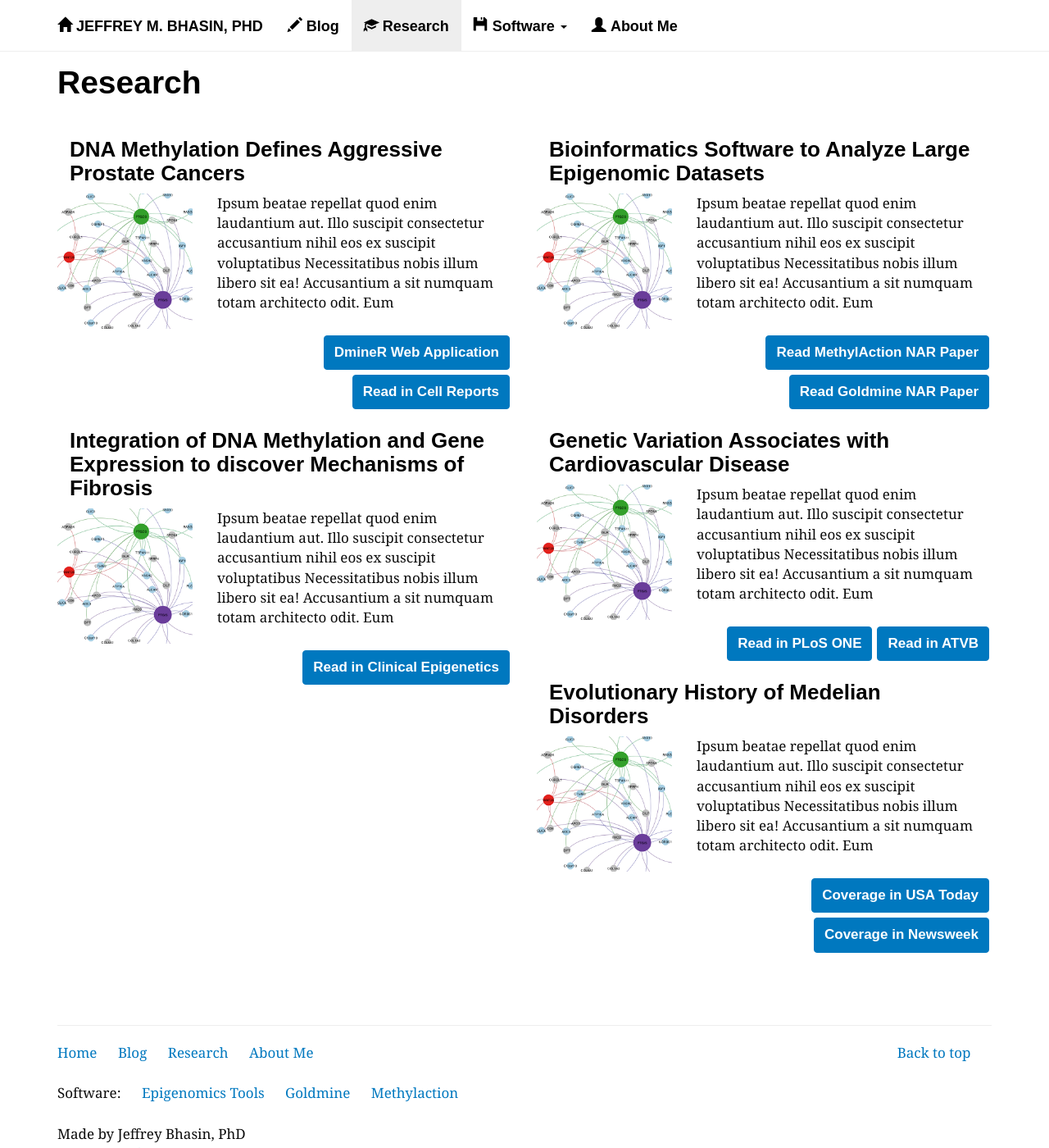
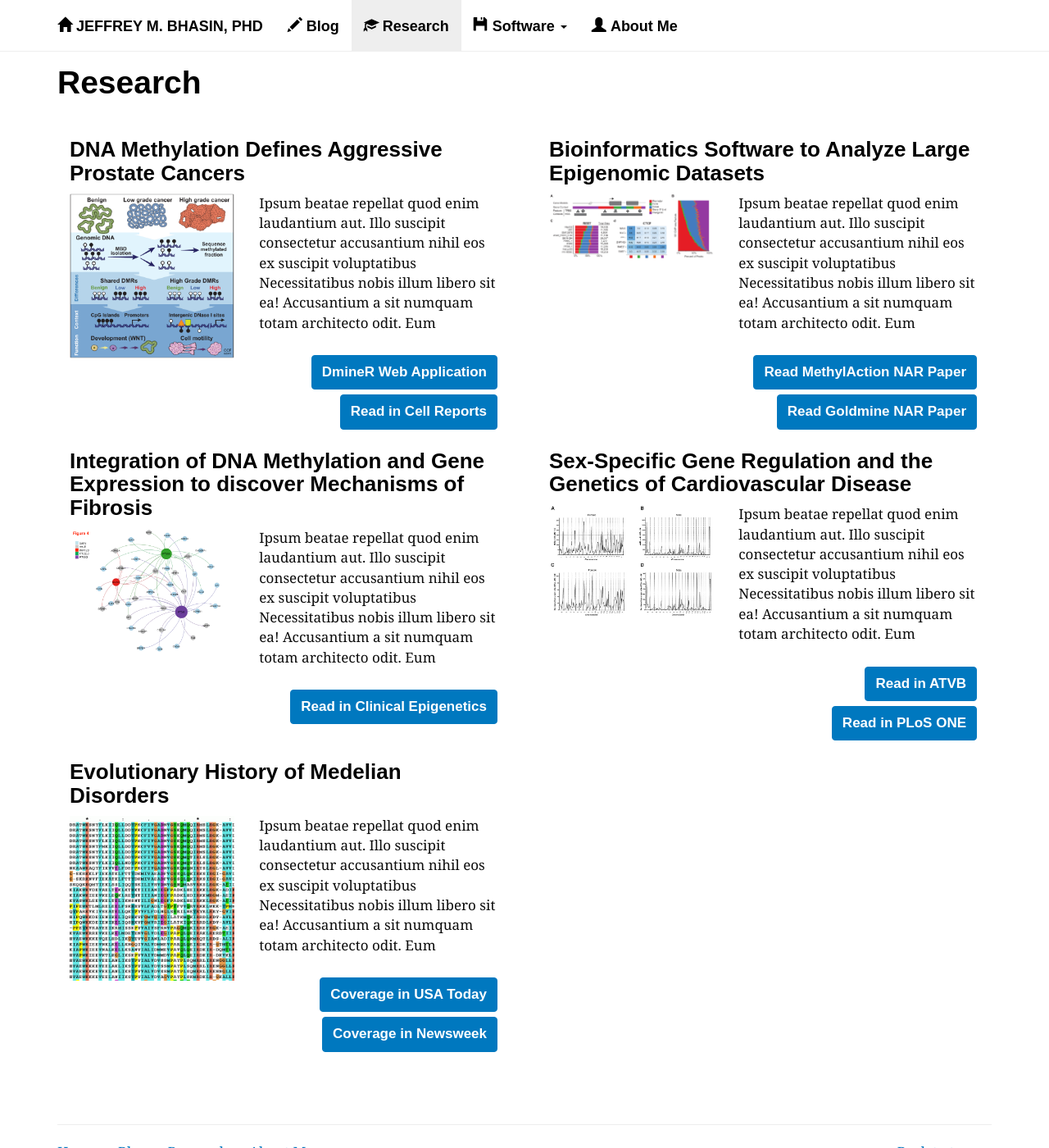
Before and after one commit to jeffbhasin/jeffbhasin.github.io, a Jekyll site: the page built from research/index.html, in a window 1280 px wide and 1400 px high. Shown: the whole window at 82% size. Built offline with Jekyll 4.4.1, drawn with Linux system fonts in a browser that asks for light colours; nearby versions of some CDN libraries; some web fonts are replaced; some of the changed text lies outside the part shown.

Commit message:
Add images to research section

```diff
--- a/_includes/footer.html
+++ b/_includes/footer.html
@@ -31,7 +31,7 @@
 <li><a href="http://www.github.com/jeffbhasin" target="_blank">GitHub</a></li>
 </ul>
 
-            <p>Goldmine and MethylAction were developed by the author while in the <a href="http://www.lerner.ccf.org/molecmed/phd/" target="_blank">Molecular Medicine PhD Program</a> at the <a href="http://www.lerner.ccf.org/gmi/" target="_blank">Cleveland Clinic Genomic Medicine Institute</a>, <a href="http://www.lerner.ccf.org/gmi/ting/" target="_blank">Ting Lab</a>. Web page theme from <a href="http://bootswatch.com/">Bootswatch</a>, based on <a href="http://getbootstrap.com" target="_blank" rel="nofollow">Bootstrap</a>. Web fonts from <a href="http://www.google.com/webfonts" target="_blank" rel="nofollow">Google</a>. Icons from <a href="https://github.com/toastal/flattr-icons" target="_blank">flattr</a>. Image viewer is <a href="http://lokeshdhakar.com/projects/lightbox2/" target="_blank">lightbox2</a>.</p>
+            <p>Goldmine and MethylAction were developed by the author while in the Cleveland Clinic Lerner College of Medicine's <a href="http://www.lerner.ccf.org/molecmed/phd/" target="_blank">Molecular Medicine PhD Program</a> in the <a href="http://www.lerner.ccf.org/gmi/ting/" target="_blank">Ting Lab</a> within the <a href="http://www.lerner.ccf.org/gmi/" target="_blank">Cleveland Clinic Genomic Medicine Institute</a>. Web page theme from <a href="http://bootswatch.com/">Bootswatch</a>, based on <a href="http://getbootstrap.com" target="_blank" rel="nofollow">Bootstrap</a>. Web fonts from <a href="http://www.google.com/webfonts" target="_blank" rel="nofollow">Google</a>. Icons from <a href="https://github.com/toastal/flattr-icons" target="_blank">flattr</a>. Image viewer is <a href="http://lokeshdhakar.com/projects/lightbox2/" target="_blank">lightbox2</a>.</p>
 
           </div>
         </div>
--- a/about/index.html
+++ b/about/index.html
@@ -8,7 +8,8 @@ title: "About Me"
 <div class="row">
 	<div class="col-xs-12"><h3>My mission is to perform interdisciplinary research & development using molecular medicine, bioinformatics, and data science to create technologies that improve human health.</h3></div>
 
-	<div class="col-sm-9"><p class="text-justify">Inspired by the exciting collaborations among computer programmers and biologists to analyze the data from the Human Genome Project, I started my research journey with an award-winning science project in high school mentored by genomics pioneer Dr. Mark D. Adams. Thereafter, I continued research into genomics at the Cleveland Clinic, and eventually completed a PhD there with a focus on Epigenomics and Next Generation Sequencing. Learn more and read my publications on the <a href="/research">research</a> page. Currently, I work as the bioinformatics and data science leader at a major biotechnology company.</p><p class="text-justify">If my mission resonates with you, please contact me at <script type="text/javascript">eval(unescape("%70%73%75%77%67%34%39%3d%5b%27%25%36%33%25%36%66%25%36%65%25%37%34%25%36%31%25%36%33%25%37%34%27%2c%5b%27%25%36%33%25%36%66%25%36%64%27%2c%27%25%36%61%25%36%35%25%36%36%25%36%36%25%36%32%25%36%39%25%36%66%27%5d%2e%72%65%76%65%72%73%65%28%29%2e%6a%6f%69%6e%28%27%2e%27%29%5d%2e%6a%6f%69%6e%28%27%40%27%29%3b%71%62%75%75%74%31%35%3d%75%6e%65%73%63%61%70%65%28%70%73%75%77%67%34%39%29%3b%64%6f%63%75%6d%65%6e%74%2e%77%72%69%74%65%28%71%62%75%75%74%31%35%2e%6c%69%6e%6b%28%27%6d%61%69%27%2b%27%6c%74%6f%3a%27%2b%70%73%75%77%67%34%39%29%29%3b"));</script> to discuss how we could collaborate!</p></div>
+	<div class="col-sm-9"><p class="text-justify">Inspired by the exciting collaborations between computer programmers and biologists who analyzed the data from the Human Genome Project, I started my research journey in high school, completing an <a href="/research/#isef">award-winning science project</a>, mentored by genomics pioneer Dr. Mark D. Adams. I continued pursuing research in Genomics at Cleveland Clinic and completed a PhD there, focused on Epigenomics and Next Generation Sequencing. (Learn more and read my publications on the <a href="/research">research</a> page.) Currently, I work as the bioinformatics and data science leader at a major biotechnology company.</p>
+<p class="text-justify">If my mission resonates with you, please contact me at <script type="text/javascript">eval(unescape("%70%73%75%77%67%34%39%3d%5b%27%25%36%33%25%36%66%25%36%65%25%37%34%25%36%31%25%36%33%25%37%34%27%2c%5b%27%25%36%33%25%36%66%25%36%64%27%2c%27%25%36%61%25%36%35%25%36%36%25%36%36%25%36%32%25%36%39%25%36%66%27%5d%2e%72%65%76%65%72%73%65%28%29%2e%6a%6f%69%6e%28%27%2e%27%29%5d%2e%6a%6f%69%6e%28%27%40%27%29%3b%71%62%75%75%74%31%35%3d%75%6e%65%73%63%61%70%65%28%70%73%75%77%67%34%39%29%3b%64%6f%63%75%6d%65%6e%74%2e%77%72%69%74%65%28%71%62%75%75%74%31%35%2e%6c%69%6e%6b%28%27%6d%61%69%27%2b%27%6c%74%6f%3a%27%2b%70%73%75%77%67%34%39%29%29%3b"));</script> to discuss how we could collaborate!</p></div>
 
 	<div class="col-sm-3"><img src="/assets/img/jeff.jpg" class="img-responsive img-rounded" width=250 height=250><br><a href="https://www.linkedin.com/in/jeffrey-bhasin" target="_blank" class="btn btn-default center">Add Me on LinkedIn</a></div>
 </div>
--- a/assets/css/custom.css
+++ b/assets/css/custom.css
@@ -102,3 +102,11 @@ h1 {
 .research .btn {
 	margin: 3px;
 }
+
+
+/* Keep navbar from overlapping # anchors */
+.anch {
+    padding-top: 60px;
+    margin-top: -60px;
+    text-decoration: none !important;
+}
--- a/index.html
+++ b/index.html
@@ -5,7 +5,7 @@ title: "Website of Jeffrey M. Bhasin, PhD"
 
 <div class="row">
 	<div class="col-xs-12">
-		<h3>Welcome! I am Jeffrey Bhasin, a scientist who employs molecular medicine, bioinformatics, and data science towards the improvement of human health</h3>
+		<h3>Welcome! I am Jeffrey Bhasin, a scientist who employs molecular medicine, bioinformatics, and data science towards the improvement of human health.</h3>
 	</div>
 	<div class="col-sm-4 pull-right">
 		<a href="/about" class="btn btn-default">Learn More About My Mission</a>
@@ -18,7 +18,7 @@ title: "Website of Jeffrey M. Bhasin, PhD"
 <div class="row">
 	<div class="col-xs-3 caption-cell">
 		<div class="thumbnail">
-			<a href="/research" class="">
+			<a href="/research/#prostatecancer" class="">
 				<div class="caption">
 				     <h4 class="caption-header">DNA Methylation in Aggressive Prostate Cancer</h4>
 				     <p>Click to learn more about this research</p>
@@ -42,7 +42,7 @@ title: "Website of Jeffrey M. Bhasin, PhD"
 
 	<div class="col-xs-3 caption-cell">
 		<div class="thumbnail">
-			<a href="/research" class="">
+			<a href="/research/#fibrosis" class="">
 				<div class="caption">
 				     <h4 class="caption-header">Network Analysis of DNA Methylation in Fibrosis</h4>
 				     <p>Click to learn more about this study</p>
--- a/research/index.html
+++ b/research/index.html
@@ -12,61 +12,55 @@ title: "Research"
 
 
 <!-- Start Section -->
+
 <div class="col-md-6">
-<div class="col-xs-12"><h3>DNA Methylation Defines Aggressive Prostate Cancers</h3></div>
+<div class="col-xs-12"><a name="prostatecancer" class="anch"><h3>DNA Methylation Defines Aggressive Prostate Cancers</h3></a></div>
 
 
-		<div class="row">
-			<div class="col-sm-4"><img class="img-responsive img-rounded" src="/assets/img/home-tile-fibrosis.png" alt="" width=200 height=200></div>
-			<div class="col-sm-8">Ipsum beatae repellat quod enim laudantium aut. Illo suscipit consectetur accusantium nihil eos ex suscipit voluptatibus Necessitatibus nobis illum libero sit ea! Accusantium a sit numquam totam architecto odit. Eum<br><br><a class="btn btn-default pull-right" href="http://dminer.lerner.ccf.org/" target="_blank">DmineR Web Application</a><a class="btn btn-default pull-right" href="http://www.cell.com/cell-reports/fulltext/S2211-1247(15)01286-3" target="_blank">Read in Cell Reports</a></div>
-		</div>
+			<div class="col-sm-5"><a href="/assets/img/research-prostate.png" data-lightbox="image-cellrep" data-title="The graphical abstract for our paper on prostate cancer in Cell Reports. Read the paper for more information."><img src="/assets/img/research-prostate.png" alt="" class="img-responsive" width="350"></a></div>
+			<div class="col-sm-7">Ipsum beatae repellat quod enim laudantium aut. Illo suscipit consectetur accusantium nihil eos ex suscipit voluptatibus Necessitatibus nobis illum libero sit ea! Accusantium a sit numquam totam architecto odit. Eum<br><br><a class="btn btn-default pull-right" href="http://dminer.lerner.ccf.org/" target="_blank">DmineR Web Application</a><a class="btn btn-default pull-right" href="http://www.cell.com/cell-reports/fulltext/S2211-1247(15)01286-3" target="_blank">Read in Cell Reports</a></div>
+</div>
+<!-- End Section -->
+
+<!-- Start Section -->
+
+<div class="col-md-6">
+<div class="col-xs-12"><a name="bioinformatics" class="anch"><h3>Bioinformatics Software to Analyze Large Epigenomic Datasets</h3></a></div>
+
+
+			<div class="col-sm-5">
+<a href="/assets/img/research-gm.png" data-lightbox="image-gm" data-title="The first figure from our paper about the Goldmine package. It shows how the tool can integrate large sets of genomic data. Read the paper for more information."><img src="/assets/img/research-gm.png" alt="" class="img-responsive" width="350"></a></div>
+			<div class="col-sm-7">Ipsum beatae repellat quod enim laudantium aut. Illo suscipit consectetur accusantium nihil eos ex suscipit voluptatibus Necessitatibus nobis illum libero sit ea! Accusantium a sit numquam totam architecto odit. Eum<br><br><a class="btn btn-default pull-right" href="https://academic.oup.com/nar/article-lookup/doi/10.1093/nar/gkv1461" target="_blank">Read MethylAction NAR Paper</a><a class="btn btn-default pull-right" href="https://academic.oup.com/nar/article-lookup/doi/10.1093/nar/gkw477" target="_blank">Read Goldmine NAR Paper</a></div>
+</div>
+<!-- End Section -->
+
+<!-- Start Section -->
+
+<div class="col-md-6">
+<div class="col-xs-12"><a name="fibrosis" class="anch"><h3>Integration of DNA Methylation and Gene Expression to discover Mechanisms of Fibrosis</h3></a></div>
+
+
+			<div class="col-sm-5"><a href="/assets/img/research-fibrosis.png" data-lightbox="image-fib" data-title="Figure 4 from our paper in Clinical Epigenetics. It shows a gene network we build from our integration of DNA methylomes and RNA transcriptomes. Read the paper for more information."><img src="/assets/img/research-fibrosis.png" alt="" class="img-responsive" width="350"></a></div>
+			<div class="col-sm-7">Ipsum beatae repellat quod enim laudantium aut. Illo suscipit consectetur accusantium nihil eos ex suscipit voluptatibus Necessitatibus nobis illum libero sit ea! Accusantium a sit numquam totam architecto odit. Eum<br><br><a class="btn btn-default pull-right" href="https://clinicalepigeneticsjournal.biomedcentral.com/articles/10.1186/s13148-016-0193-6" target="_blank">Read in Clinical Epigenetics</a></div>
+</div>
+<!-- End Section -->
+
+<!-- Start Section -->
+
+<div class="col-md-6">
+<div class="col-xs-12"><a name="heartdisease" class="anch"><h3>Sex-Specific Gene Regulation and the Genetics of Cardiovascular Disease</h3></a></div>
+			<div class="col-sm-5"><a href="/assets/img/research-eqtl.png" data-lightbox="image-cardio" data-title="Figure 1 from our paper in PLoS One. It shows a genome-wide eQTL scan. Read the paper for more information."><img src="/assets/img/research-eqtl.png" alt="" class="img-responsive" width="350"></a></div>
+
+			<div class="col-sm-7">Ipsum beatae repellat quod enim laudantium aut. Illo suscipit consectetur accusantium nihil eos ex suscipit voluptatibus Necessitatibus nobis illum libero sit ea! Accusantium a sit numquam totam architecto odit. Eum<br><br><a class="btn btn-default pull-right" href="http://atvb.ahajournals.org/content/26/3/597.long" target="_blank">Read in ATVB</a><a class="btn btn-default pull-right" href="http://journals.plos.org/plosone/article?id=10.1371/journal.pone.0001435" target="_blank">Read in PLoS ONE</a></div>
 </div>
 <!-- End Section -->
 
 <!-- Start Section -->
 <div class="col-md-6">
-<div class="col-xs-12"><h3>Bioinformatics Software to Analyze Large Epigenomic Datasets</h3></div>
+<div class="col-xs-12"><a name="isef" class="anch"><h3>Evolutionary History of Medelian Disorders</h3></a></div>
 
-
-		<div class="row">
-			<div class="col-sm-4"><img class="img-responsive img-rounded" src="/assets/img/home-tile-fibrosis.png" alt="" width=200 height=200></div>
-			<div class="col-sm-8">Ipsum beatae repellat quod enim laudantium aut. Illo suscipit consectetur accusantium nihil eos ex suscipit voluptatibus Necessitatibus nobis illum libero sit ea! Accusantium a sit numquam totam architecto odit. Eum<br><br><a class="btn btn-default pull-right" href="https://academic.oup.com/nar/article-lookup/doi/10.1093/nar/gkv1461" target="_blank">Read MethylAction NAR Paper</a><a class="btn btn-default pull-right" href="https://academic.oup.com/nar/article-lookup/doi/10.1093/nar/gkw477" target="_blank">Read Goldmine NAR Paper</a></div>
-		</div>
-</div>
-<!-- End Section -->
-
-
-<!-- Start Section -->
-<div class="col-md-6">
-<div class="col-xs-12"><h3>Integration of DNA Methylation and Gene Expression to discover Mechanisms of Fibrosis</h3></div>
-
-
-		<div class="row">
-			<div class="col-sm-4"><img class="img-responsive img-rounded" src="/assets/img/home-tile-fibrosis.png" alt="" width=200 height=200></div>
-			<div class="col-sm-8">Ipsum beatae repellat quod enim laudantium aut. Illo suscipit consectetur accusantium nihil eos ex suscipit voluptatibus Necessitatibus nobis illum libero sit ea! Accusantium a sit numquam totam architecto odit. Eum<br><br><a class="btn btn-default pull-right" href="https://clinicalepigeneticsjournal.biomedcentral.com/articles/10.1186/s13148-016-0193-6" target="_blank">Read in Clinical Epigenetics</a></div>
-		</div>
-</div>
-<!-- End Section -->
-
-<!-- Start Section -->
-<div class="col-md-6">
-<div class="col-xs-12"><h3>Genetic Variation Associates with Cardiovascular Disease</h3></div>
-
-		<div class="row">
-			<div class="col-sm-4"><img class="img-responsive img-rounded" src="/assets/img/home-tile-fibrosis.png" alt="" width=200 height=200></div>
-			<div class="col-sm-8">Ipsum beatae repellat quod enim laudantium aut. Illo suscipit consectetur accusantium nihil eos ex suscipit voluptatibus Necessitatibus nobis illum libero sit ea! Accusantium a sit numquam totam architecto odit. Eum<br><br><a class="btn btn-default pull-right" href="http://atvb.ahajournals.org/content/26/3/597.long" target="_blank">Read in ATVB</a><a class="btn btn-default pull-right" href="http://journals.plos.org/plosone/article?id=10.1371/journal.pone.0001435" target="_blank">Read in PLoS ONE</a></div>
-		</div>
-</div>
-<!-- End Section -->
-
-<!-- Start Section -->
-<div class="col-md-6">
-<div class="col-xs-12"><h3>Evolutionary History of Medelian Disorders</h3></div>
-
-		<div class="row">
-			<div class="col-sm-4"><img class="img-responsive img-rounded" src="/assets/img/home-tile-fibrosis.png" alt="" width=200 height=200></div>
-			<div class="col-sm-8">Ipsum beatae repellat quod enim laudantium aut. Illo suscipit consectetur accusantium nihil eos ex suscipit voluptatibus Necessitatibus nobis illum libero sit ea! Accusantium a sit numquam totam architecto odit. Eum<br><br><a class="btn btn-default pull-right" href="http://usatoday30.usatoday.com/news/education/2005-05-12-second-team-hs-academic_x.htm" target="_blank">Coverage in USA Today</a><a class="btn btn-default pull-right" href="http://www.newsweek.com/practical-applications-120501" target="_blank">Coverage in Newsweek</a></div>
-		</div>
+			<div class="col-sm-5"><a href="/assets/img/research-msa.png" data-lightbox="image-msa" data-title="An example of the output from the ClustalW multiple sequence alignment program, a key tool for completing this research. Source: English Wikipedia."><img src="/assets/img/research-msa.png" alt="" class="img-responsive" width="350"></a></div>
+			<div class="col-sm-7">Ipsum beatae repellat quod enim laudantium aut. Illo suscipit consectetur accusantium nihil eos ex suscipit voluptatibus Necessitatibus nobis illum libero sit ea! Accusantium a sit numquam totam architecto odit. Eum<br><br><a class="btn btn-default pull-right" href="http://usatoday30.usatoday.com/news/education/2005-05-12-second-team-hs-academic_x.htm" target="_blank">Coverage in USA Today</a><a class="btn btn-default pull-right" href="http://www.newsweek.com/practical-applications-120501" target="_blank">Coverage in Newsweek</a></div>
 </div>
 <!-- End Section -->
 
```
Also changed, not shown: assets/img/research-eqtl.png (added), assets/img/research-fibrosis.png (added), assets/img/research-gm.png (added), assets/img/research-msa.png (added), assets/img/research-prostate.png (added).
